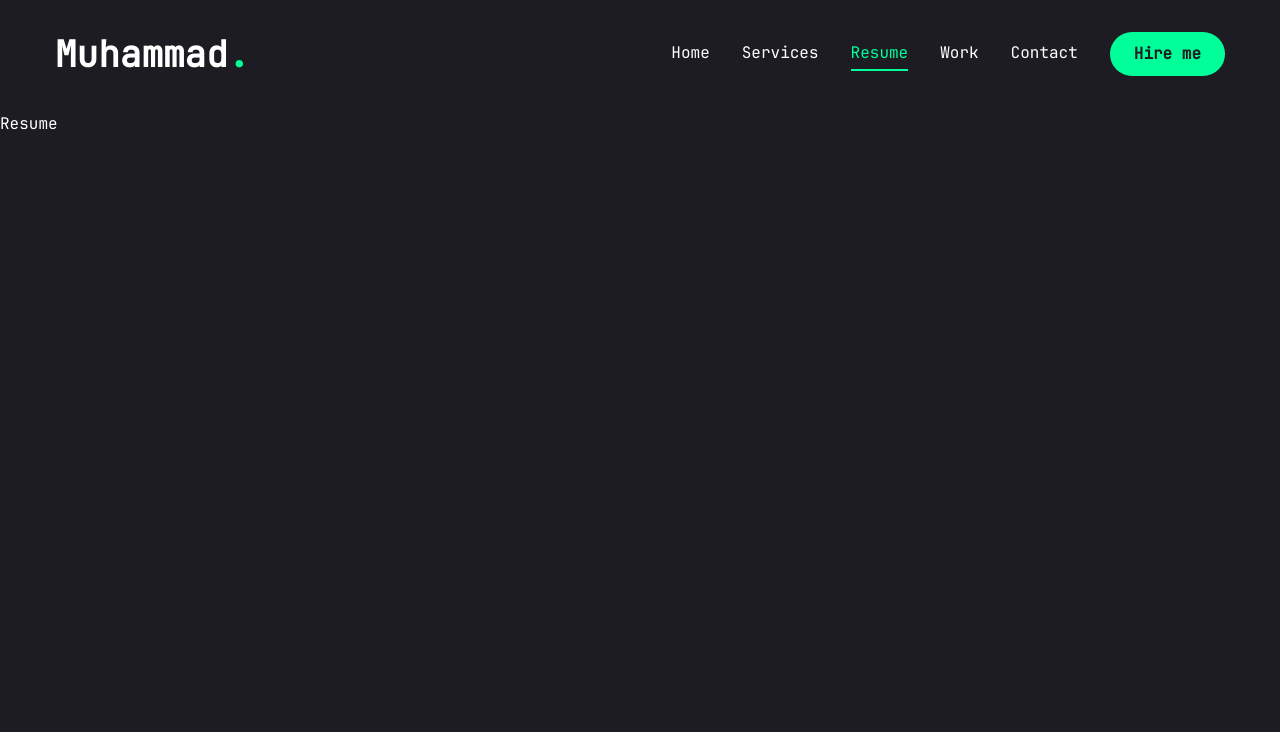
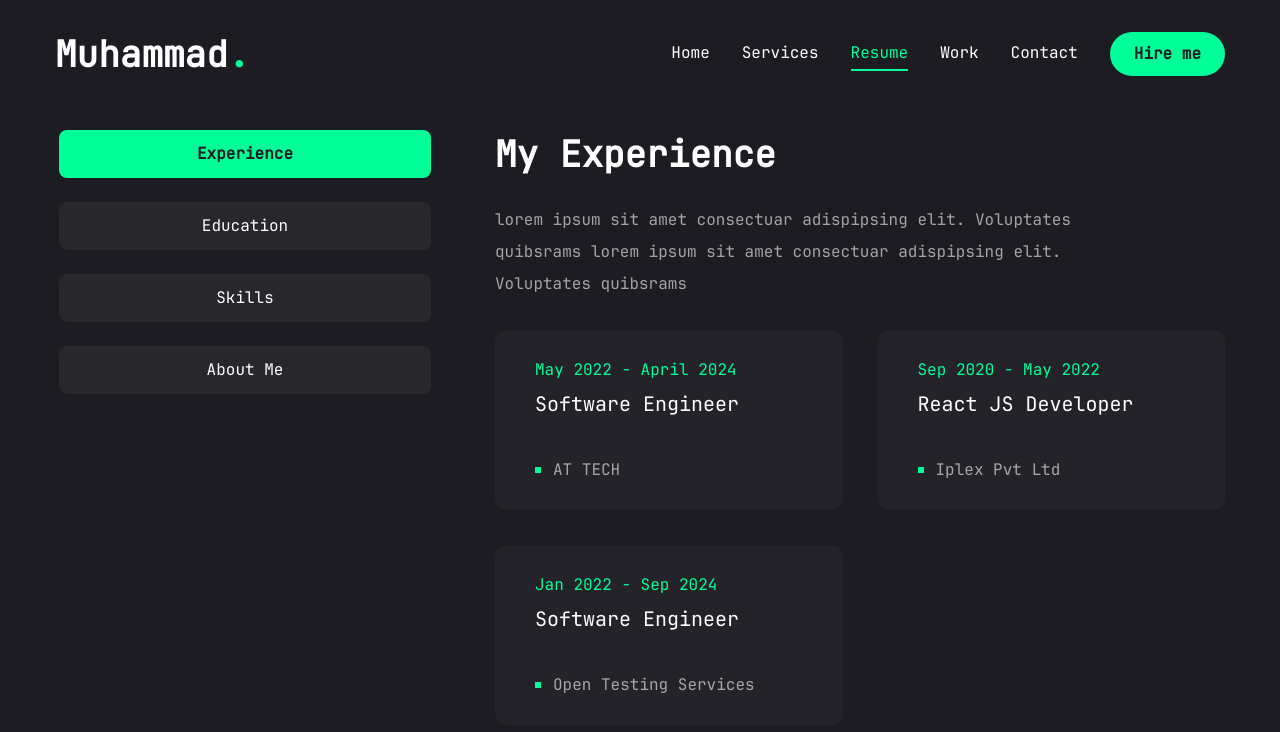
Before and after one commit to ishaq001/portfolio2, a Next.js app: page /resume in a window 1280 px wide. Shown: the top 732 px of the page. Built offline with nearby package versions, Linux system fonts and the light colour scheme.

Commit message:
resume page - experience added.

```diff
--- a/app/resume/page.tsx
+++ b/app/resume/page.tsx
@@ -1,7 +1,266 @@
-import React from "react"
+"use client"
+import {
+  SiTailwindcss,
+  SiNextdotjs,
+  SiExpress,
+  SiTypescript,
+  SiMongodb,
+  SiRedux,
+} from "react-icons/si"
+import {
+  FaHtml5,
+  FaCss3,
+  FaJs,
+  FaNodeJs,
+  FaReact,
+  FaFigma,
+  FaGithub,
+} from "react-icons/fa"
+
+// About Me Data
+const aboutMe = {
+  title: "About Me",
+  description:
+    "lorem ipsum sit amet consectuar adispipsing elit. Voluptates quibsrams lorem ipsum sit amet consectuar adispipsing elit. Voluptates quibsrams",
+  info: [
+    {
+      fieldName: "Name",
+      fieldValue: "Muhammad Ishaq",
+    },
+    {
+      fieldName: "Phone",
+      fieldValue: "+9233099795",
+    },
+    {
+      fieldName: "Experience",
+      fieldValue: "5 Years",
+    },
+    {
+      fieldName: "Nationality",
+      fieldValue: "Pakistani",
+    },
+    {
+      fieldName: "Email",
+      fieldValue: "ishaq404error@gmail.com",
+    },
+    {
+      fieldName: "Freelance",
+      fieldValue: "Available",
+    },
+    {
+      fieldName: "Languages",
+      fieldValue: "English, Urdu, Hindi, Pushto",
+    },
+  ],
+}
+// Experience Data
+const experience = {
+  icon: "/assets/resume/badge.svg",
+  title: "My Experience",
+  description:
+    "lorem ipsum sit amet consectuar adispipsing elit. Voluptates quibsrams lorem ipsum sit amet consectuar adispipsing elit. Voluptates quibsrams",
+  companies: [
+    {
+      company: "AT TECH",
+      position: "Software Engineer",
+      duration: "May 2022 - April 2024",
+    },
+    {
+      company: "Iplex Pvt Ltd",
+      position: "React JS Developer",
+      duration: "Sep 2020 - May 2022",
+    },
+    {
+      company: "Open Testing Services",
+      position: "Software Engineer",
+      duration: "Jan 2022 - Sep 2024",
+    },
+  ],
+}
+// Education Data
+const education = {
+  icon: "/assets/resume/cap.svg",
+  title: "My Education",
+  description:
+    "lorem ipsum sit amet consectuar adispipsing elit. Voluptates quibsrams lorem ipsum sit amet consectuar adispipsing elit. Voluptates quibsrams",
+  degrees: [
+    {
+      insitute: "The University of Agriculture Peshawar, Pakistan",
+      degree: "Information Technology",
+      duration: "2016 - 2019",
+    },
+    {
+      insitute: "Edwardes College, Peshawar",
+      degree: "Pre Engineering",
+      duration: "2013 - 2015",
+    },
+  ],
+}
+// Skills Data
+const skills = {
+  title: "My Skills",
+  description: "",
+  skillsList: [
+    {
+      icon: <FaHtml5 />,
+      name: "HTML5",
+    },
+    {
+      icon: <FaCss3 />,
+      name: "CSS3",
+    },
+    {
+      icon: <SiTailwindcss />,
+      name: "Tailwind CSS",
+    },
+    {
+      icon: <FaJs />,
+      name: "Javascript",
+    },
+    {
+      icon: <SiTypescript />,
+      name: "Typescript",
+    },
+    {
+      icon: <FaReact />,
+      name: "React JS",
+    },
+    {
+      icon: <SiNextdotjs />,
+      name: "Next JS",
+    },
+    {
+      icon: <SiRedux />,
+      name: "Redux",
+    },
+    {
+      icon: <FaFigma />,
+      name: "Figma",
+    },
+    {
+      icon: <FaNodeJs />,
+      name: "Node JS",
+    },
+    {
+      icon: <SiExpress />,
+      name: "Express JS",
+    },
+    {
+      icon: <SiMongodb />,
+      name: "MongoDB",
+    },
+    {
+      icon: <FaGithub />,
+      name: "Github",
+    },
+  ],
+}
+
+import { Tabs, TabsContent, TabsList, TabsTrigger } from "@/components/ui/tabs"
+import {
+  Tooltip,
+  TooltipContent,
+  TooltipProvider,
+  TooltipTrigger,
+} from "@/components/ui/tooltip"
+import { ScrollArea } from "@/components/ui/scroll-area"
+import { motion } from "framer-motion"
 
 const Resume = () => {
-  return <div>Resume</div>
+  return (
+    <motion.div
+      initial={{ opacity: 0 }}
+      animate={{
+        opacity: 1,
+        transition: {
+          delay: 2,
+          duration: 0.4,
+          ease: "easeIn",
+        },
+      }}
+      className='min-h-[80vh] flex items-center justify-center py-12 xl:py-0'
+    >
+      <div className='container mx-auto'>
+        <Tabs
+          defaultValue='experience'
+          className='flex flex-col xl:flex-row gap-[60px]'
+        >
+          <TabsList className='flex flex-col w-full max-w-[380px] mx-auto xl:mx-0 gap-6'>
+            <TabsTrigger value='experience'>Experience</TabsTrigger>
+
+            <TabsTrigger value='education'>Education</TabsTrigger>
+
+            <TabsTrigger value='skills'>Skills</TabsTrigger>
+
+            <TabsTrigger value='about'>About Me</TabsTrigger>
+          </TabsList>
+
+          {/* content */}
+          <div className='min-h-[70vh] w-full'>
+            {/* Experience */}
+            <TabsContent
+              value='experience'
+              className='w-full'
+            >
+              <div className='flex flex-col gap-[30px] text-center xl:text-left'>
+                <h3 className='text-4xl font-bold'>{experience.title}</h3>
+                <p className='max-w-[600px] text-white/60 mx-auto xl:mx-0'>
+                  {experience.description}
+                </p>
+                <ScrollArea className='h-[400px]'>
+                  <ul className='grid grid-cols-1 lg:grid-cols-2 gap-[35px]'>
+                    {experience.companies.map(
+                      ({ company, duration, position }, index) => {
+                        return (
+                          <li
+                            key={index}
+                            className='bg-[#232329] h-[180px] py-6 px-10 rounded-xl flex flex-col justify-center items-center lg:items-start gap-1'
+                          >
+                            <span className='text-accent'>{duration}</span>
+                            <h3 className='text-xl max-w-[260px] min-h-[60px] text-center lg:text-left'>
+                              {position}
+                            </h3>
+                            <div className='flex items-center gap-3'>
+                              <span className='w-[6px] h-[6px] rounded-ful bg-accent'></span>
+                              <p className='text-white/60'>{company}</p>
+                            </div>
+                          </li>
+                        )
+                      }
+                    )}
+                  </ul>
+                </ScrollArea>
+              </div>
+            </TabsContent>
+
+            {/* Education */}
+            <TabsContent
+              value='education'
+              className='w-full'
+            >
+              Education
+            </TabsContent>
+
+            {/* Skills */}
+            <TabsContent
+              value='skills'
+              className='w-full'
+            >
+              Skills
+            </TabsContent>
+
+            {/* About me */}
+            <TabsContent
+              value='about'
+              className='w-full'
+            >
+              About me
+            </TabsContent>
+          </div>
+        </Tabs>
+      </div>
+    </motion.div>
+  )
 }
 
 export default Resume
--- a/components/ui/scroll-area.tsx
+++ b/components/ui/scroll-area.tsx
@@ -14,7 +14,7 @@
     className={cn("relative overflow-hidden", className)}
     {...props}
   >
-    <ScrollAreaPrimitive.Viewport className="h-full w-full rounded-[inherit]">
+    <ScrollAreaPrimitive.Viewport className='h-full w-full rounded-[inherit]'>
       {children}
     </ScrollAreaPrimitive.Viewport>
     <ScrollBar />
@@ -33,14 +33,14 @@
     className={cn(
       "flex touch-none select-none transition-colors",
       orientation === "vertical" &&
-        "h-full w-2.5 border-l border-l-transparent p-[1px]",
+        "h-full w-1.5 border-l border-l-transparent p-[1px]",
       orientation === "horizontal" &&
         "h-2.5 flex-col border-t border-t-transparent p-[1px]",
       className
     )}
     {...props}
   >
-    <ScrollAreaPrimitive.ScrollAreaThumb className="relative flex-1 rounded-full bg-slate-200 dark:bg-slate-800" />
+    <ScrollAreaPrimitive.ScrollAreaThumb className='relative flex-1 rounded-full bg-accent dark:bg-slate-800' />
   </ScrollAreaPrimitive.ScrollAreaScrollbar>
 ))
 ScrollBar.displayName = ScrollAreaPrimitive.ScrollAreaScrollbar.displayName
--- a/components/ui/tabs.tsx
+++ b/components/ui/tabs.tsx
@@ -13,10 +13,7 @@
 >(({ className, ...props }, ref) => (
   <TabsPrimitive.List
     ref={ref}
-    className={cn(
-      "inline-flex h-10 items-center justify-center rounded-md bg-slate-100 p-1 text-slate-500 dark:bg-slate-800 dark:text-slate-400",
-      className
-    )}
+    className={cn("inline-flex h-auto rounded-md p-1 text-primary", className)}
     {...props}
   />
 ))
@@ -29,7 +26,7 @@
   <TabsPrimitive.Trigger
     ref={ref}
     className={cn(
-      "inline-flex items-center justify-center whitespace-nowrap rounded-sm px-3 py-1.5 text-sm font-medium ring-offset-white transition-all focus-visible:outline-none focus-visible:ring-2 focus-visible:ring-slate-950 focus-visible:ring-offset-2 disabled:pointer-events-none disabled:opacity-50 data-[state=active]:bg-white data-[state=active]:text-slate-950 data-[state=active]:shadow-sm dark:ring-offset-slate-950 dark:focus-visible:ring-slate-300 dark:data-[state=active]:bg-slate-950 dark:data-[state=active]:text-slate-50",
+      "inline-flex items-center justify-center whitespace-nowrap w-full bg-[#27272c] text-white rounded-lg p-3 text-balance font-medium ring-offset-white transition-all disabled:pointer-events-none disabled:opacity-50 data-[state=active]:bg-accent data-[state=active]:text-primary data-[state=active]:font-bold data-[state=active]:shadow-sm text-base",
       className
     )}
     {...props}
@@ -44,7 +41,7 @@
   <TabsPrimitive.Content
     ref={ref}
     className={cn(
-      "mt-2 ring-offset-white focus-visible:outline-none focus-visible:ring-2 focus-visible:ring-slate-950 focus-visible:ring-offset-2 dark:ring-offset-slate-950 dark:focus-visible:ring-slate-300",
+      " min-h-[480px] mt-2 ring-offset-white focus-visible:outline-none focus-visible:ring-2 focus-visible:ring-slate-950 focus-visible:ring-offset-2 dark:ring-offset-slate-950 dark:focus-visible:ring-slate-300",
       className
     )}
     {...props}
```
